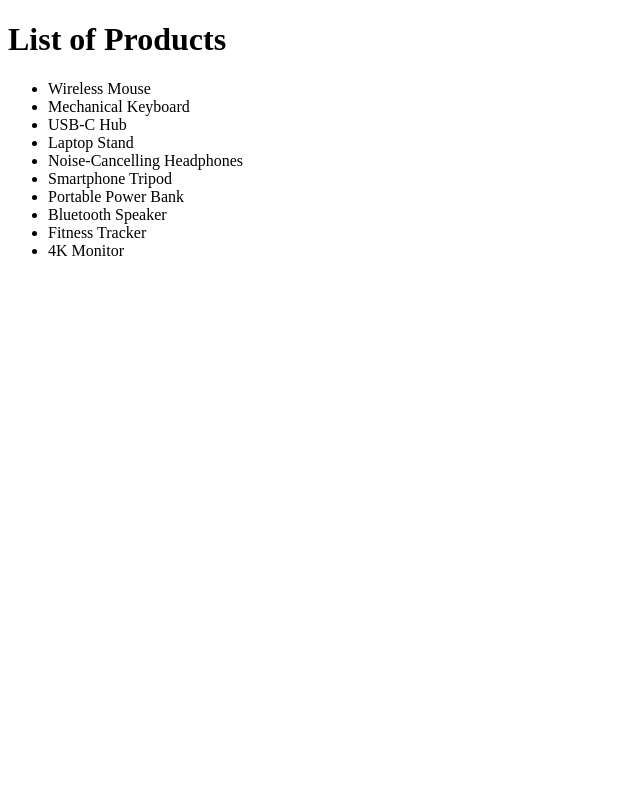
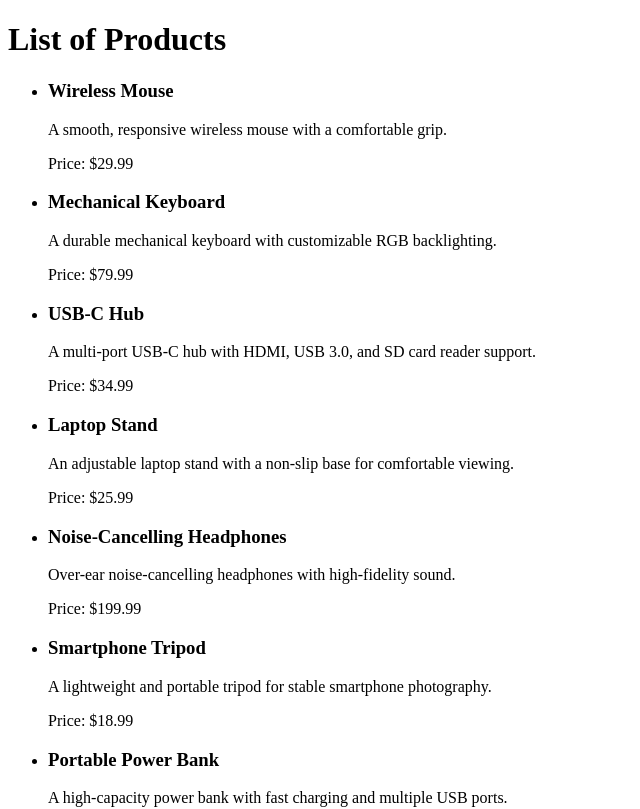
Before and after one commit to javedh-dev/learn-svelte, a SvelteKit app: page /data-loading/products in a window 1280 px wide. Shown: the top 809 px of the page, without its empty margins (0-640 px from the left). Built offline with nearby package versions, Linux system fonts and the light colour scheme; data requests are answered from the project's data file.

Commit message:
Server vs Client load data

```diff
--- a/src/routes/data-loading/products/+page.js
+++ b/src/routes/data-loading/products/+page.js
@@ -1,16 +1,10 @@
-// export const load = async ({ fetch }) => {
-// 	console.log('Called load functions from +page.js');
+import Product from './product.svelte';
 
-// 	const res = await fetch('http://localhost:4000/products');
-// 	const data = await res.json();
-// 	if (res.ok) {
-// 		return {
-// 			products: data
-// 		};
-// 	} else {
-// 		return {
-// 			status: res.status,
-// 			error: new Error('Could not load the data')
-// 		};
-// 	}
-// };
+export const load = async ({ fetch }) => {
+	const res = await fetch('http://localhost:4000/products');
+	const data = await res.json();
+	return {
+		products: data,
+		Component: Product
+	};
+};
--- a/src/routes/data-loading/products/+page.server.js
+++ b/src/routes/data-loading/products/+page.server.js
@@ -1,16 +1,17 @@
-export const load = async ({ fetch }) => {
-	console.log('Called load functions from +page.server.js');
+// import Product from './product.svelte';
 
-	const res = await fetch('http://localhost:4000/products');
-	const data = await res.json();
-	if (res.ok) {
-		return {
-			products: data
-		};
-	} else {
-		return {
-			status: res.status,
-			error: new Error('Could not load the data')
-		};
-	}
-};
+// export const load = async ({ fetch }) => {
+// 	const res = await fetch('http://localhost:4000/products');
+// 	const data = await res.json();
+// 	if (res.ok) {
+// 		return {
+// 			products: data,
+// 			Component: Product
+// 		};
+// 	} else {
+// 		return {
+// 			status: res.status,
+// 			error: new Error('Could not load the data')
+// 		};
+// 	}
+// };
--- a/src/routes/data-loading/products/+page.svelte
+++ b/src/routes/data-loading/products/+page.svelte
@@ -1,11 +1,12 @@
 <script>
+	// import Product from './product.svelte';
 	export let data;
-	const { products } = data;
+	const { products, Component } = data;
 </script>
 
 <h1>List of Products</h1>
 <ul>
 	{#each products as product}
-		<li>{product.title}</li>
+		<Component {product} />
 	{/each}
 </ul>
--- /dev/null
+++ b/src/routes/data-loading/products/product.svelte
@@ -0,0 +1,9 @@
+<script>
+	export let product;
+</script>
+
+<li>
+	<h3>{product.title}</h3>
+	<p>{product.description}</p>
+	<p>Price: ${product.price}</p>
+</li>
```
